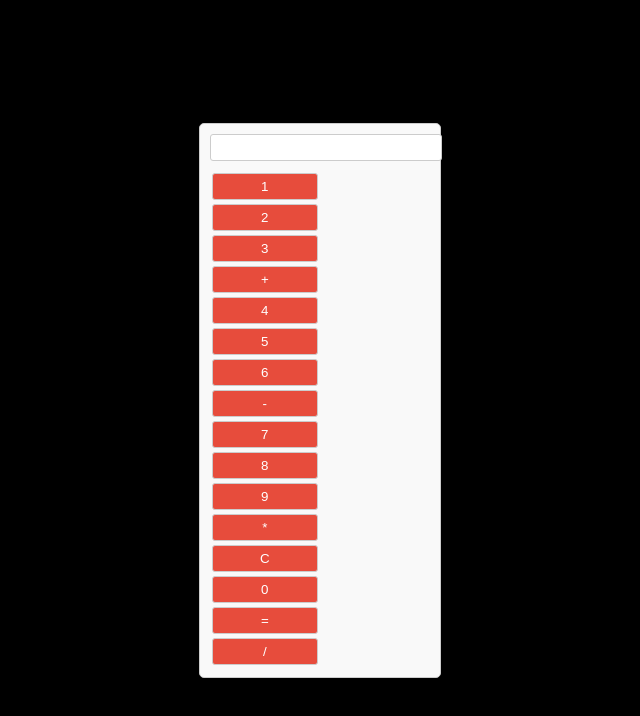
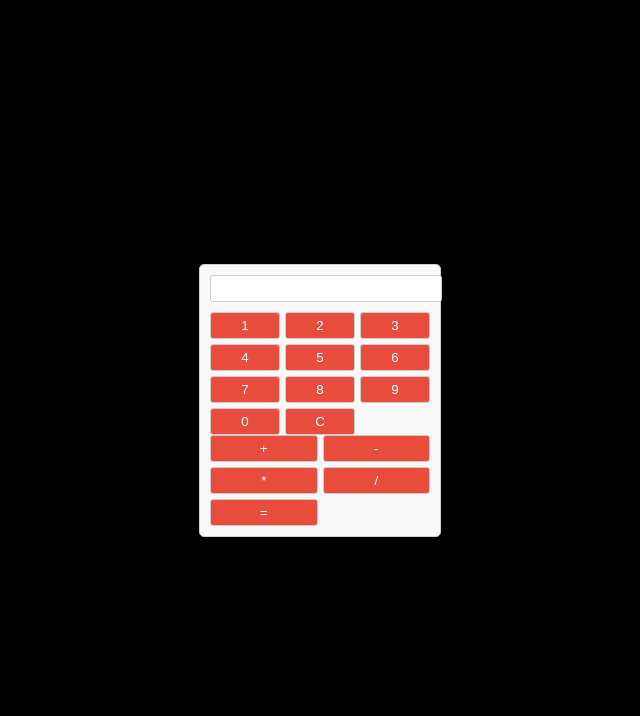
Before and after one commit to Nicolasbarbist/Calculadora, a plain HTML site: page index.html in a window 1280 px wide. Shown: the whole page, without its empty margins (320-960 px from the left). Drawn offline with Linux system fonts and the light colour scheme.

Commit message:
Index.html
Calculadora Correção

```diff
--- a/index.html
+++ b/index.html
@@ -1,9 +1,12 @@
 <!DOCTYPE html>
+<html lang="en">
+<head>
+<meta <!DOCTYPE html>
 <html lang="en">
 <head>
 <meta charset="UTF-8">
 <meta name="viewport" content="width=device-width, initial-scale=1.0">
-<title>Calculadora</title>
+<title>Calculadora Simples</title>
 <style>
     body {
         font-family: Arial, sans-serif;
@@ -28,10 +31,19 @@
         border-radius: 3px;
         border: 1px solid #ccc;
     }
+    .calculator .numbers {
+        display: grid;
+        grid-template-columns: repeat(3, 1fr);
+        gap: 5px;
+    }
+    .calculator .operations {
+        display: grid;
+        grid-template-columns: repeat(2, 1fr);
+        gap: 5px;
+    }
     .calculator input[type="button"] {
-        width: 48%;
+        width: 100%;
         padding: 5px;
-        margin: 2px;
         border-radius: 3px;
         border: 1px solid #ccc;
         cursor: pointer;
@@ -47,22 +59,26 @@
 
 <div class="calculator">
     <input type="text" id="display" readonly>
+    <div class="numbers">
         <input type="button" value="1" onclick="addToDisplay('1')">
         <input type="button" value="2" onclick="addToDisplay('2')">
         <input type="button" value="3" onclick="addToDisplay('3')">
-    <input type="button" value="+" onclick="addToDisplay('+')">
         <input type="button" value="4" onclick="addToDisplay('4')">
         <input type="button" value="5" onclick="addToDisplay('5')">
         <input type="button" value="6" onclick="addToDisplay('6')">
-    <input type="button" value="-" onclick="addToDisplay('-')">
         <input type="button" value="7" onclick="addToDisplay('7')">
         <input type="button" value="8" onclick="addToDisplay('8')">
         <input type="button" value="9" onclick="addToDisplay('9')">
+        <input type="button" value="0" onclick="addToDisplay('0')">
+        <input type="button" value="C" onclick="clearDisplay()">
+    </div>
+    <div class="operations">
+        <input type="button" value="+" onclick="addToDisplay('+')">
+        <input type="button" value="-" onclick="addToDisplay('-')">
         <input type="button" value="*" onclick="addToDisplay('*')">
-    <input type="button" value="C" onclick="clearDisplay()">
-    <input type="button" value="0" onclick="addToDisplay('0')">
+        <input type="button" value="/" onclick="addToDisplay('/')">
         <input type="button" value="=" onclick="calculate()">
-    <input type="button" value="/" onclick="addToDisplay('/')">
+    </div>
 </div>
 
 <script>
```
Lines whose indentation alone changed are shown as unchanged.
